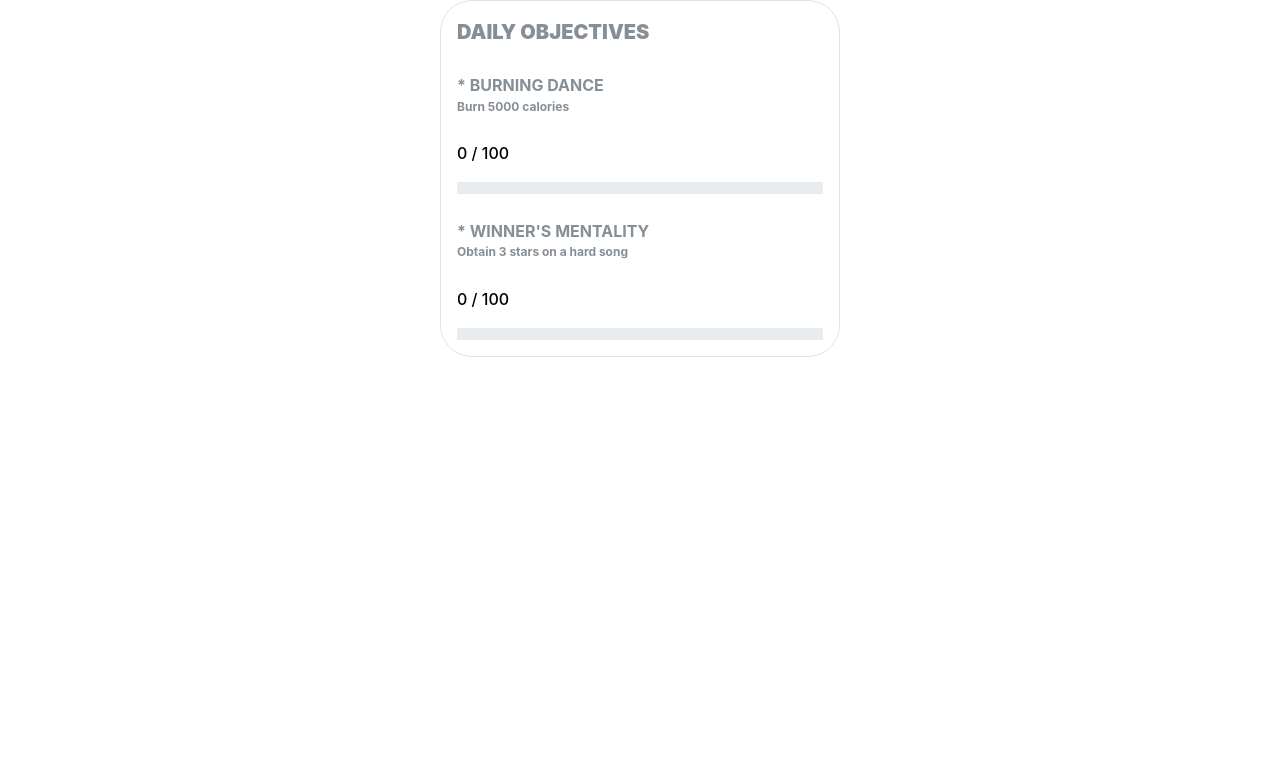
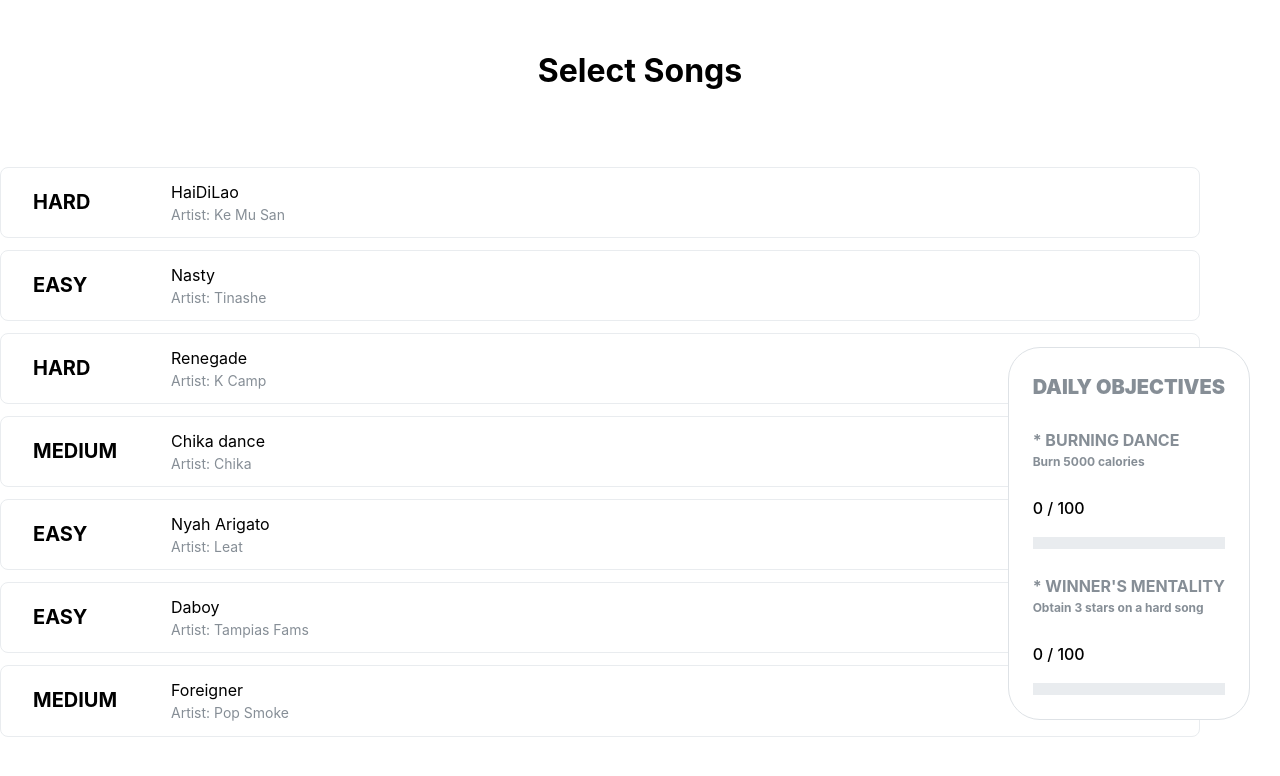
Before and after one commit to tetnaylin/Break-It-Down, a React (Vite) app in the folder fontend/: page /selection in a window 1280 px wide. Shown: the top 776 px of the page. Built offline with nearby package versions, Linux system fonts and the light colour scheme; what @mantine/vanilla-extract would draw is missing.

Commit message:
Edited second page of the design layout

```diff
--- a/fontend/src/App.tsx
+++ b/fontend/src/App.tsx
@@ -5,6 +5,7 @@
 import { HeroText } from "./HeroText/HeroText";
 import { BrowserRouter as Router, Routes, Route} from 'react-router-dom';
 import { Stats } from "./Dailies/Dailies";
+import { Button } from "./Music/Music";
 
 export default function App() {
   return (
@@ -13,10 +14,9 @@
           <Routes>
           <Route path="/" element={<HomePage />} />
            <Route path="/selection" element={<SecondPage />} />
+           <Route path="/game" element={<ThirdPage />} />
           </Routes>
         </Router>
-
-
       </MantineProvider>
   );
 }
@@ -32,8 +32,20 @@
 export function SecondPage() {
   return (
     <div>
-      <Stats></Stats>
+      <Stats />
+      <br></br>
+      <h1> <center> Select Songs </center> </h1>
+      <br>
+      </br>
+      <br>
+      </br>
+      <Button />
     </div>
-
   )
 }
+
+export function ThirdPage() {
+  return (
+    <MantineProvider theme={theme}></MantineProvider>
+  )
+}
--- a/fontend/src/Dailies/Dailies.module.css
+++ b/fontend/src/Dailies/Dailies.module.css
@@ -1,7 +1,6 @@
 .smallcard {
-    width: 100%;
-    max-width: 400px;
-    padding: 16px;
+    max-width: 450px;
+    padding: 24px;
     margin: 0 auto;
     box-sizing: border-box;
 
@@ -13,4 +12,11 @@
     display: flex;
     justify-content: flex-end; /* Align items to the right */
     flex: 1; /* Ensure it takes up remaining space */
-  }
+    max-width: 500px;
+}
+.positioning {
+    position: absolute;
+    bottom: 80px; /* Adjust as needed */
+    right: 30px; /* Adjust as needed */
+    max-width: 500px;
+}
--- a/fontend/src/Dailies/Dailies.tsx
+++ b/fontend/src/Dailies/Dailies.tsx
@@ -4,6 +4,7 @@
 
 export function Stats() {
    return (
+    <div className={classes.positioning}>
        <Card withBorder radius="xl" padding="xs" bg="var(--mantine-color-body)" className={classes.smallcard}>
 
          <Text fz="xl" tt="uppercase" fw={1000} c="dimmed">
@@ -40,5 +41,6 @@
          <Progress value={0} mt="md" size="lg" radius="s" />
 
        </Card>
+      </div>
      );
 }
--- /dev/null
+++ b/fontend/src/Music/Music.html
@@ -0,0 +1,6 @@
+<!DOCTYPE html>
+<html>
+    <body>
+
+    </body>
+</html>
--- /dev/null
+++ b/fontend/src/Music/Music.module.css
@@ -0,0 +1,40 @@
+.item {
+  display: flex;
+  align-items: center;
+  border-radius: var(--mantine-radius-md);
+  border: rem(1px) solid light-dark(var(--mantine-color-gray-2), var(--mantine-color-dark-5));
+  padding: var(--mantine-spacing-sm) var(--mantine-spacing-xl);
+  background-color: light-dark(var(--mantine-color-white), var(--mantine-color-dark-5));
+  margin-bottom: var(--mantine-spacing-sm);
+  cursor: pointer;
+  transition: background-color 0.3s ease, color 0.3s ease;
+  max-width: 1200px;
+}
+
+
+.symbol {
+  font-size: rem(20px);
+  font-weight: 700;
+  width: rem(60px);
+  margin-right: 78px;
+}
+
+.category-easy:hover {
+  background-color: #35F53B; /* Change background color on hover for easy */
+  color: white; /* Change text color on hover */
+}
+
+.category-hard:hover {
+  background-color: #F3360D ; /* Change background color on hover for hard */
+  color: white; /* Change text color on hover */
+}
+
+.category-medium:hover {
+  background-color: yellow; /* Change background color on hover for medium */
+  color: black; /* Change text color on hover */
+}
+
+.link {
+  text-decoration: none;
+  color: inherit;
+}
--- /dev/null
+++ b/fontend/src/Music/Music.tsx
@@ -0,0 +1,52 @@
+import cx from 'clsx';
+import { Text } from '@mantine/core';
+import { useListState } from '@mantine/hooks';
+import classes from './Music.module.css';
+import { Link } from 'react-router-dom';
+
+const data = [
+    { name: 'HaiDiLao', artist: 'Ke Mu San', category: 'HARD' },
+    { name: 'Nasty', artist: 'Tinashe', category: 'EASY' },
+    { name: 'Renegade', artist: 'K Camp', category: 'HARD' },
+    { name: 'Chika dance', artist: 'Chika ', category: 'MEDIUM' },
+    { name: 'Nyah Arigato', artist: 'Leat', category: 'EASY' },
+    { name: 'Daboy', artist: 'Tampias Fams', category: 'EASY' },
+    { name: 'Foreigner', artist: 'Pop Smoke', category: 'MEDIUM' },
+];
+
+function getCategoryClass(category: string) {
+    if (category === 'EASY') {
+        return classes['category-easy'];
+    }
+    else if (category === 'HARD') {
+        return classes['category-hard'];
+    }
+    else if (category === 'MEDIUM') {
+        return classes['category-medium'];
+    }
+    return '';
+}
+
+export function Button() {
+    const [state] = useListState(data);
+
+    const items = state.map((item, index) => (
+        <Link to ="/game" key={index} className={cx(classes.item, classes.link, getCategoryClass(item.category))}>
+            <Text className={cx(classes.symbol, getCategoryClass(item.category))}>
+                {item.category}
+            </Text>
+            <div className={classes['text-container']}>
+                <Text size="md">{item.name}</Text>
+                <Text c="dimmed" size="sm">
+                    Artist: {item.artist}
+                </Text>
+            </div>
+        </Link>
+    ));
+
+    return (
+        <div>
+            {items}
+        </div>
+    );
+}
```
Also changed, not shown: 1 other file (tests, documents, lock files or other folders).
